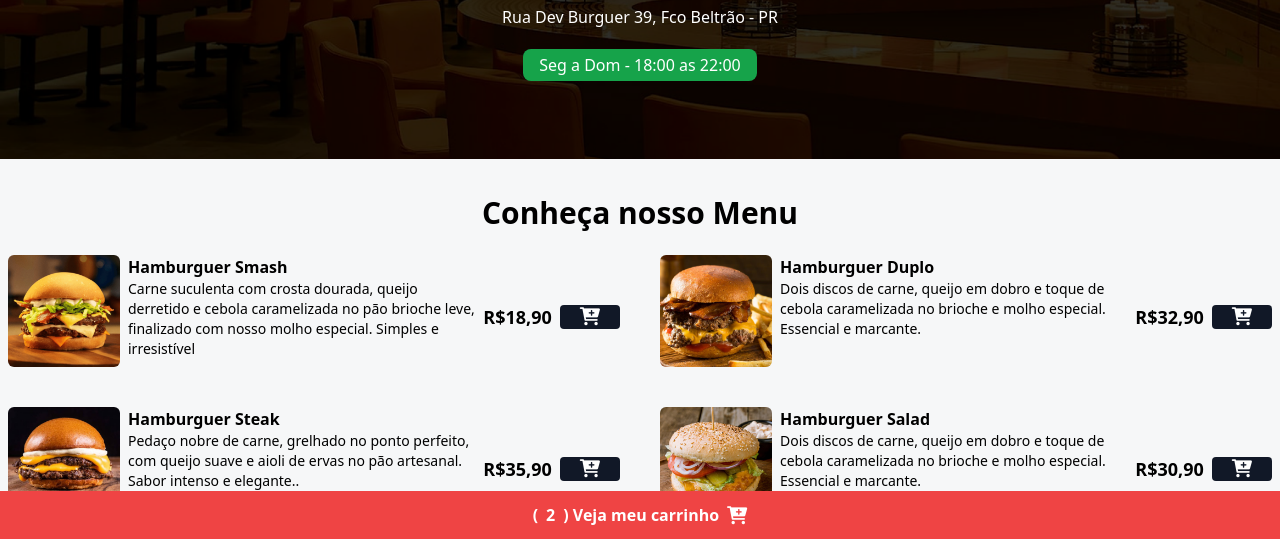
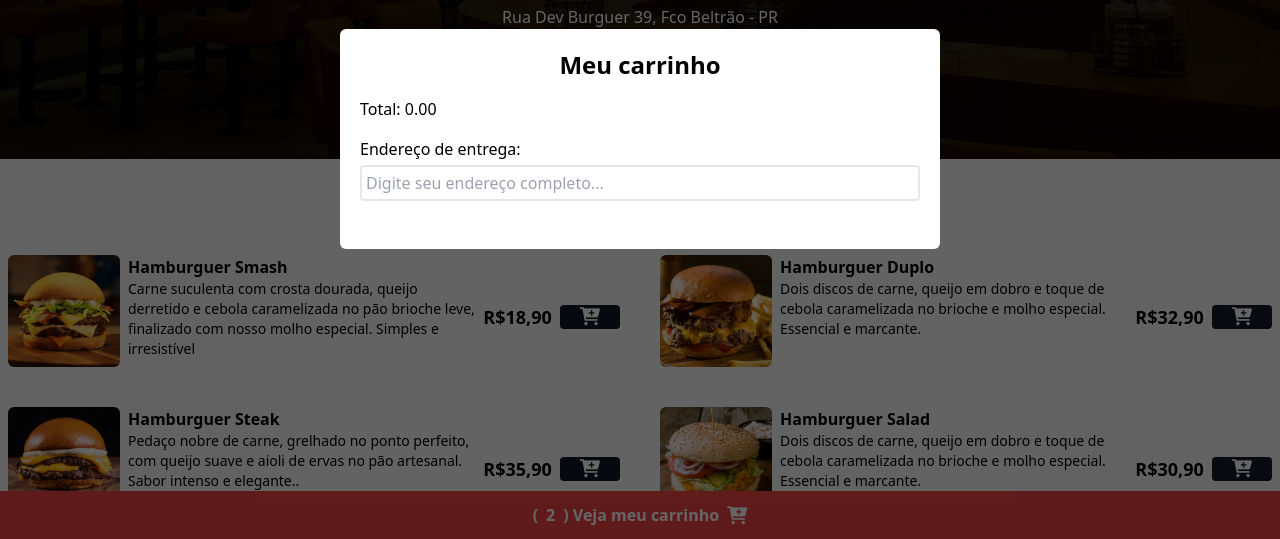
Before and after one commit to Paulo-ods/projeto-hamburgueria, a website: page index.html in a window 1280 px wide. Shown: the part 261-800 px from the top of the page. Drawn offline with Linux system fonts and the light colour scheme.

Commit message:
estrutura modal cart-items

```diff
--- a/index.html
+++ b/index.html
@@ -166,7 +166,31 @@
       </div>
       <!-- FIM MENU -->
 
-      <div>
+      <div class="bg-black/60 w-full h-full fixed top-0 left-0 z-[99] flex items-center justify-center">
+
+        <div class="bg-white p-5 rounded-md min-w-[90%] md:min-w-[600px]">
+            <h2 class="font-bold text-center text-2xl mb-2">Meu carrinho</h2>
+
+            <div id="cart-items" class="flex justify-between mb-2 flex-col">
+
+            </div>
+
+            <p class="text-bold">Total: <span id="cart-total">0.00</span></p>
+            <p class="mt-4">Endereço de entrega:
+                <input type="text" name="endereço" id="address"
+                placeholder="Digite seu endereço completo..." class="w-full border-2 p-1 rounded my-1">
+            </p>
+            <p class="text-red-500 hidden" id="address-warn">Digite seu endereço completo!</p>
+
+            <div>
+                <button>
+
+                </button>
+                <button>
+
+                </button>
+            </div>
+        </div>
 
       </div>
 
```
Also changed, not shown: styles/output.css.
